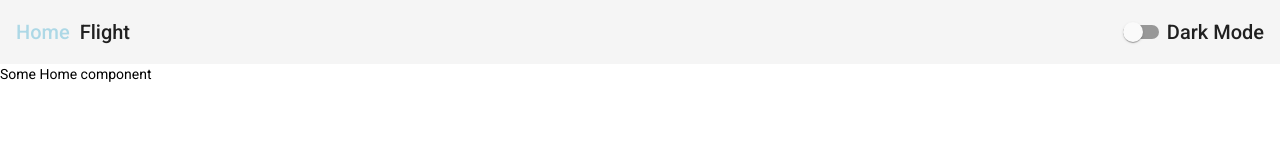
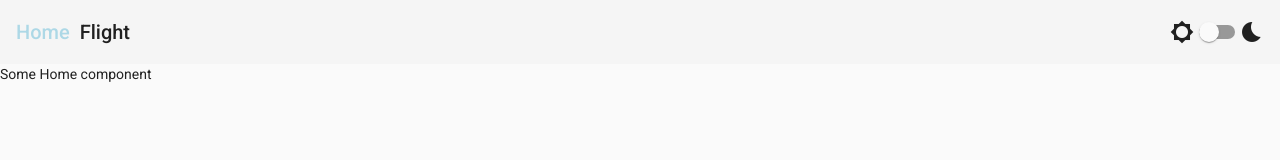
Before and after one commit to sa-bangash/flight-inspiration, an Angular app: page /home in a window 1280 px wide. Shown: the top 160 px of the page. Built offline with nearby package versions, Linux system fonts and the light colour scheme.

Commit message:
dark mode integration

```diff
--- a/src/app/app.module.ts
+++ b/src/app/app.module.ts
@@ -8,6 +8,7 @@ import { BrowserAnimationsModule } from '@angular/platform-browser/animations';
 import { LayoutComponent } from './layout/layout.component';
 import { ShareModule } from './share/share.module';
 import { HomeComponent } from './home/home.component';
+import { FormsModule, ReactiveFormsModule } from '@angular/forms';
 
 @NgModule({
   declarations: [AppComponent, LayoutComponent, HomeComponent],
@@ -17,6 +18,8 @@ import { HomeComponent } from './home/home.component';
     BrowserAnimationsModule,
     ShareModule,
     HttpClientModule,
+    FormsModule,
+    ReactiveFormsModule,
   ],
   providers: [],
   bootstrap: [AppComponent],
--- a/src/app/layout/layout.component.html
+++ b/src/app/layout/layout.component.html
@@ -6,8 +6,12 @@
         >Flight</span
       >
     </div>
-    <span>
-      <mat-slide-toggle [checked]="isDarkMode">Dark Mode</mat-slide-toggle>
+    <span class="dark-mode-wrapper">
+      <mat-icon>brightness_5</mat-icon>
+      <mat-slide-toggle
+        [formControl]="darkCtrl"
+      ></mat-slide-toggle>
+      <mat-icon>bedtime</mat-icon>
     </span>
   </mat-toolbar>
   <div class="main">
--- a/src/app/layout/layout.component.scss
+++ b/src/app/layout/layout.component.scss
@@ -1,6 +1,6 @@
 @import "../../styles.scss";
-:host {
-  .main-wrapper{
+
+.main-wrapper {
   padding-bottom: 10px;
 }
 .menu {
@@ -16,5 +16,9 @@
 .active-link {
   color: lightblue;
 }
-
+.dark-mode-wrapper {
+  display: flex;
+  justify-content: center;
+  align-items: center;
+  gap: 5px;
 }
--- a/src/app/layout/layout.component.ts
+++ b/src/app/layout/layout.component.ts
@@ -1,13 +1,46 @@
-import { Component, OnInit } from '@angular/core';
+import { DOCUMENT } from '@angular/common';
+import {
+  Component,
+  Inject,
+  OnDestroy,
+  OnInit,
+  Renderer2,
+  ViewEncapsulation,
+} from '@angular/core';
+import { FormControl } from '@angular/forms';
+import { Subscription } from 'rxjs';
 
 @Component({
   selector: 'app-layout',
   templateUrl: './layout.component.html',
   styleUrls: ['./layout.component.scss'],
+  encapsulation: ViewEncapsulation.None,
 })
-export class LayoutComponent implements OnInit {
-  isDarkMode = false;
-  constructor() {}
+export class LayoutComponent implements OnInit, OnDestroy {
+  darkCtrl = new FormControl(false);
+  sub = new Subscription();
+  constructor(
+    @Inject(DOCUMENT) private document: Document,
+    private render: Renderer2
+  ) {}
 
-  ngOnInit(): void {}
+  ngOnInit(): void {
+    this.sub.add(
+      this.darkCtrl.valueChanges.subscribe((value) => {
+        this.onToggle(value);
+      })
+    );
+  }
+
+  ngOnDestroy(): void {
+    this.sub.unsubscribe();
+  }
+
+  private onToggle(isDark: boolean) {
+    if (isDark) {
+      this.render.addClass(this.document.body, 'dark-mode');
+    } else {
+      this.render.removeClass(this.document.body, 'dark-mode');
+    }
+  }
 }
--- a/src/app/share/share.module.ts
+++ b/src/app/share/share.module.ts
@@ -10,6 +10,7 @@ import { MatNativeDateModule } from '@angular/material/core';
 import { MatSelectModule } from '@angular/material/select';
 import { MatCardModule } from '@angular/material/card';
 import { MatProgressSpinnerModule } from '@angular/material/progress-spinner';
+import { MatIconModule } from '@angular/material/icon';
 
 const angularMaterialModules = [
   MatToolbarModule,
@@ -22,6 +23,7 @@ const angularMaterialModules = [
   MatSelectModule,
   MatCardModule,
   MatProgressSpinnerModule,
+  MatIconModule,
 ];
 
 const providers = [MatDatepickerModule, MatNativeDateModule];
--- a/src/index.html
+++ b/src/index.html
@@ -1,16 +1,22 @@
-<!doctype html>
+<!DOCTYPE html>
 <html lang="en">
-<head>
-  <meta charset="utf-8">
-  <title>FlightInspirationSearchApp</title>
-  <base href="/">
-  <meta name="viewport" content="width=device-width, initial-scale=1">
-  <link rel="icon" type="image/x-icon" href="favicon.ico">
-  <link rel="preconnect" href="https://fonts.gstatic.com">
-  <link href="https://fonts.googleapis.com/css2?family=Roboto:wght@300;400;500&display=swap" rel="stylesheet">
-  <link href="https://fonts.googleapis.com/icon?family=Material+Icons" rel="stylesheet">
-</head>
-<body class="mat-typography">
-  <app-root></app-root>
-</body>
+  <head>
+    <meta charset="utf-8" />
+    <title>FlightInspirationSearchApp</title>
+    <base href="/" />
+    <meta name="viewport" content="width=device-width, initial-scale=1" />
+    <link rel="icon" type="image/x-icon" href="favicon.ico" />
+    <link rel="preconnect" href="https://fonts.gstatic.com" />
+    <link
+      href="https://fonts.googleapis.com/css2?family=Roboto:wght@300;400;500&display=swap"
+      rel="stylesheet"
+    />
+    <link
+      href="https://fonts.googleapis.com/icon?family=Material+Icons"
+      rel="stylesheet"
+    />
+  </head>
+  <body class="mat-typography  mat-app-background">
+    <app-root></app-root>
+  </body>
 </html>
--- a/src/styles.scss
+++ b/src/styles.scss
@@ -37,8 +37,16 @@ $flight-inspiration-search-app-theme: mat.define-light-theme(
   )
 );
 
-$color-config: mat.get-color-config($mat-indigo);
-$primary-palette: map.get($color-config, "primary");
+$flight-inspiration-search-app-dark-theme: mat.define-dark-theme(
+  (
+    color: (
+      primary: $flight-inspiration-search-app-primary,
+      accent: $flight-inspiration-search-app-accent,
+      warn: $flight-inspiration-search-app-warn,
+    ),
+  )
+);
+
 // Include theme styles for core and each component used in your app.
 // Alternatively, you can import and @include the theme mixins for each component
 // that you are using.
@@ -55,12 +63,6 @@ body {
   font-family: Roboto, "Helvetica Neue", sans-serif;
 }
 
-.responsive-color {
-  @include xs {
-    color: red;
-  }
-
-  @include md {
-    color: green;
-  }
+.dark-mode {
+  @include mat.all-component-colors($flight-inspiration-search-app-dark-theme);
 }
```
Lines whose indentation alone changed are shown as unchanged.
